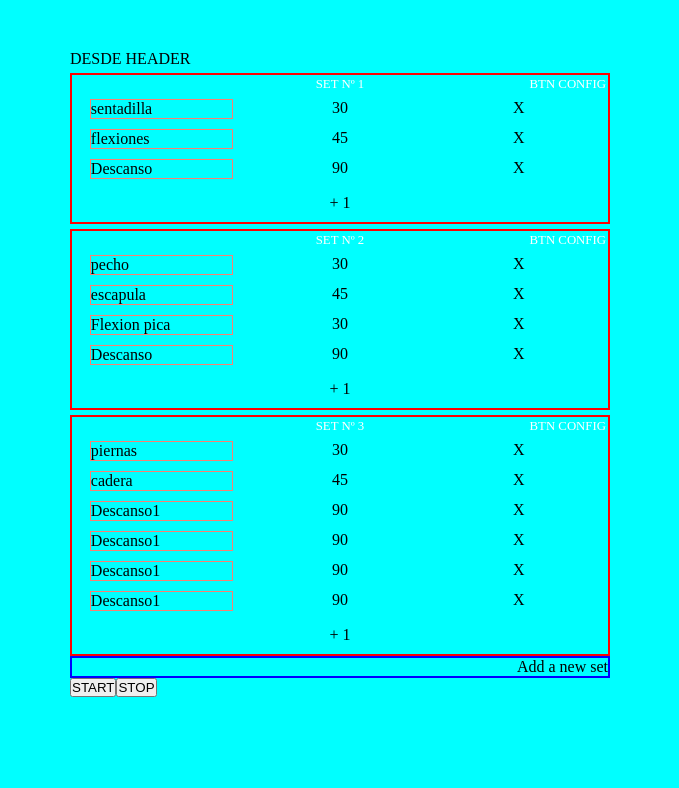
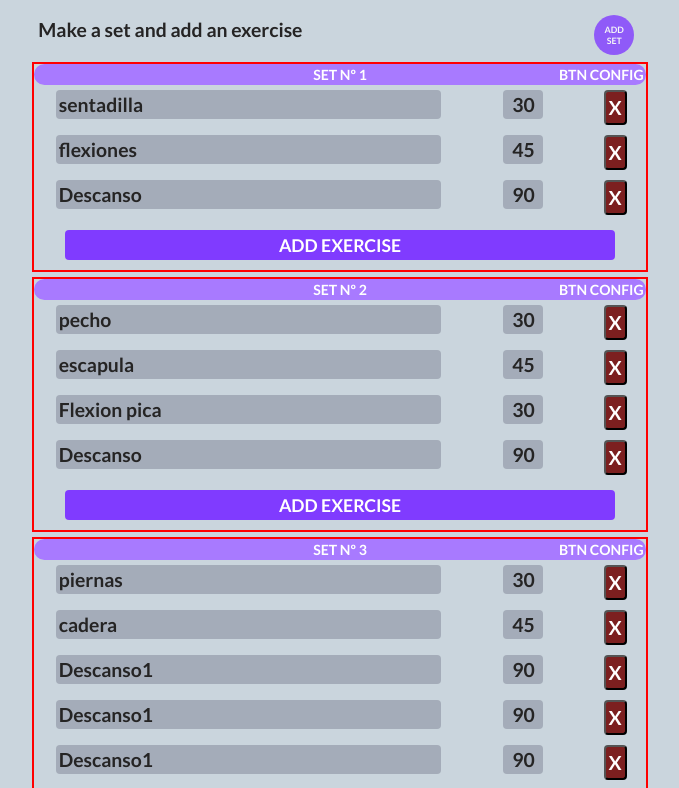
Before and after one commit to Fernandojbf123/fitness-music-2, a React (Vite) app: page / in a window 1280 px wide. Shown: the top 788 px of the page, without its empty margins (300-979 px from the left). Built offline with nearby package versions, Linux system fonts and the light colour scheme.

Commit message:
added multiple features

```diff
--- a/index.html
+++ b/index.html
@@ -4,6 +4,9 @@
     <meta charset="UTF-8" />
     <meta name="viewport" content="width=device-width, initial-scale=1.0" />
     <title>Fitness Music 2.0</title>
+    <link rel="preconnect" href="https://fonts.googleapis.com">
+    <link rel="preconnect" href="https://fonts.gstatic.com" crossorigin>
+    <link href="https://fonts.googleapis.com/css2?family=Lato:ital,wght@0,400;0,700;1,900&family=Outfit:wght@400;700;900&display=swap" rel="stylesheet">
   </head>
   <body>
     <div id="root"></div>
--- a/src/App.css
+++ b/src/App.css
@@ -2,19 +2,31 @@
   margin: 0;
   padding: 0;
   box-sizing: border-box;
+  --bgcolor: rgb(202, 213, 221);
+  --btncolor: rgb(128, 59, 255);
+  --btncolorhover: rgb(108, 29, 255);
+  --btndelcolor: rgb(124, 31, 31);
+  --btndelcolorhover: rgb(83, 9, 9);
+  --exercisebgcolor: rgb(164, 172, 185);
+  --barcolor: rgb(168, 122, 255);
+
+  font-family: 'Lato';
+  font-size: 1.1rem;
+  color: rgb(37, 36, 36);
+  font-weight: 700;
 }
 
 html{
   height: 100%;
-  background-color: aqua;
+  background-color: var(--bgcolor);
 }
 
 .App {
-  padding: 50px;
+  padding:0.7rem;
   width: 100%;
   min-height: 100%;
   height: auto;
-  background-color: aqua;
+  background-color: var(--bgcolor);
   margin: auto;
 }
 
@@ -28,6 +40,38 @@ html{
   border: 2px solid blue;
 }
 
+.btn {
+  width: 80px;
+  height: 30px;
+  border: none;
+  border-radius: 4px;
+  padding: 2px;
+  background-color: var(--btncolor);
+  color: white;
+  font-weight: bold;
+  font-size: 1rem;
+  cursor: pointer;
+
+}
+
+.btn:hover{
+  background-color: var(--btncolorhover);
+}
+
+.btnDel{
+  background-color: var(--btndelcolor);
+  cursor: pointer;
+  color: white;
+  padding: 3px;
+  border-radius: 4px;
+  height: 35px;
+
+}
+
+.btnDel:hover{
+  background-color: var(--btndelcolorhover);
+}
+
 @media (min-width:450px){
 
   .App{
--- a/src/components/exercise.jsx
+++ b/src/components/exercise.jsx
@@ -13,11 +13,11 @@ const Exercise = ({exerciseData}) => {
             <div>{name}</div>
        </div>
        <div className='exerciseDuration'>
-            {duration}
+         <div>{duration}</div>
        </div>
 
        <div className='exerciseDel'>
-        X
+         <button className='btnDel'>X</button>
        </div>
 
     </div>
--- a/src/components/exerciseCard.jsx
+++ b/src/components/exerciseCard.jsx
@@ -25,6 +25,7 @@ const ExerciseCard = ({exerciseCard}) => {
 
         </div>
 
+
         <div className='cardBody'>
 
             {exercisesData.length > 0 ? (
@@ -39,9 +40,7 @@ const ExerciseCard = ({exerciseCard}) => {
             )}
 
 
-            <div className='addMore'>
-                + 1
-            </div>
+            <button className='btn addMore'>ADD EXERCISE</button>
         </div>
 
     </div>
--- a/src/components/header.jsx
+++ b/src/components/header.jsx
@@ -1,9 +1,13 @@
 import React from 'react'
+import "../styles/header.css"
 
 const Header = () => {
   return (
-    <div>
-      DESDE HEADER
+    <div className='header'>
+      <div className='headerTxt'>Make a set and add an exercise</div>
+      <div className='headerBtn'>
+        <button className='btn transparent'>ADD SET</button>
+      </div>
     </div>
   )
 }
--- a/src/styles/exercise.css
+++ b/src/styles/exercise.css
@@ -8,14 +8,35 @@
 }
 
 
-.exerciseName, .exerciseDuration, .exerciseDel{
-    flex: 30%;
+.exerciseName{
+    flex: 70%;
+    text-align: center;
+
+}
+.exerciseDuration{
+    flex: 20%;
+    text-align: center;
+}
+.exerciseDel{
+    flex: 10%;
     text-align: center;
 }
 
 .exerciseName div{
-    width: 80%;
+    width: 90%;
     margin: auto;
     text-align: left;
-    border: 1px solid salmon;
+    background-color: var(--exercisebgcolor);
+    padding: 3px;
+    border-radius: 4px;
+
 }
+
+.exerciseDuration div{
+    width: 40px;
+    margin: auto;
+    text-align: center;
+    background-color: var(--exercisebgcolor);
+    padding: 3px;
+    border-radius: 4px;
+}
--- /dev/null
+++ b/src/styles/header.css
@@ -0,0 +1,35 @@
+.header{
+    display: flex;
+    flex-direction: row;
+    justify-content: space-between;
+    width: 100%;
+    height: 45px;
+    padding: 3px;
+
+}
+
+.headerTxt{
+    text-align: left;
+    text-justify: center;
+    flex: 90%;
+    padding: 3px;
+    height: 100%;
+}
+
+.headerBtn{
+    display: flex;
+    flex: 10%;
+    justify-content: center;
+}
+
+.headerBtn button{
+    position: fixed;
+    border-radius: 50%;
+    font-size: 0.5rem;
+    width: 40px;
+    height: 40px;
+}
+
+.transparent{
+    opacity: 80%;
+}
```
